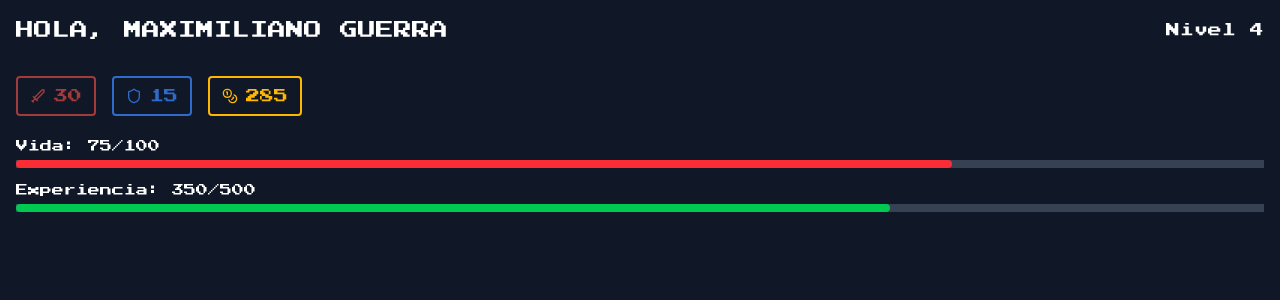
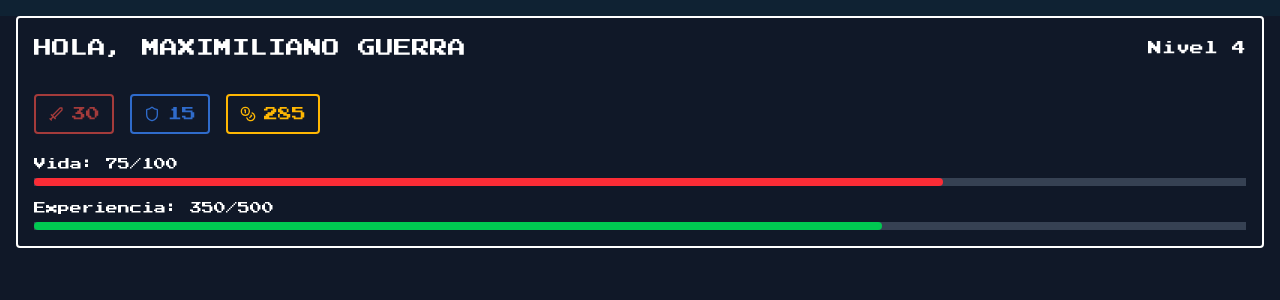
Before and after one commit to KatherineGomez03/app-finanzas, a Next.js app: page / in a window 1280 px wide. Shown: the top 300 px of the page. Built offline with nearby package versions, Linux system fonts and the light colour scheme.

Commit message:
fix styles

```diff
--- a/src/components/header/Header.tsx
+++ b/src/components/header/Header.tsx
@@ -24,7 +24,7 @@ export const Header = ({
     defense,
     coins,
 }: HeaderProps) => (
-    <header className="bg-navy text-white p-4 font-pixel">
+    <header className="bg-navy text-white p-4 m-4 font-pixel border-2 rounded">
         <div className="flex flex-col md:flex-row md:justify-between md:items-center">
             <h1 className="text-sm md:text-lg">HOLA, {username.toUpperCase()}</h1>
             <span className="text-xs md:text-sm">Nivel {level}</span>
--- a/src/components/header/StatBox.tsx
+++ b/src/components/header/StatBox.tsx
@@ -8,9 +8,9 @@ interface StatBoxProps {
 }
 
 const IconMap = {
-    attack: <Sword size={16} strokeWidth={2} className="text-outline-red" />,
-    defense: <Shield size={16} strokeWidth={2} className="text-outline-blue" />,
-    coins: <Coins size={16} strokeWidth={2} className="text-coin-bright" />,
+    attack: <Sword size={16} strokeWidth={2} />,
+    defense: <Shield size={16} strokeWidth={2} />,
+    coins: <Coins size={16} strokeWidth={2} />,
 }
 
 export const StatBox = ({ icon, value, borderColor, textColor }: StatBoxProps) => (
```
